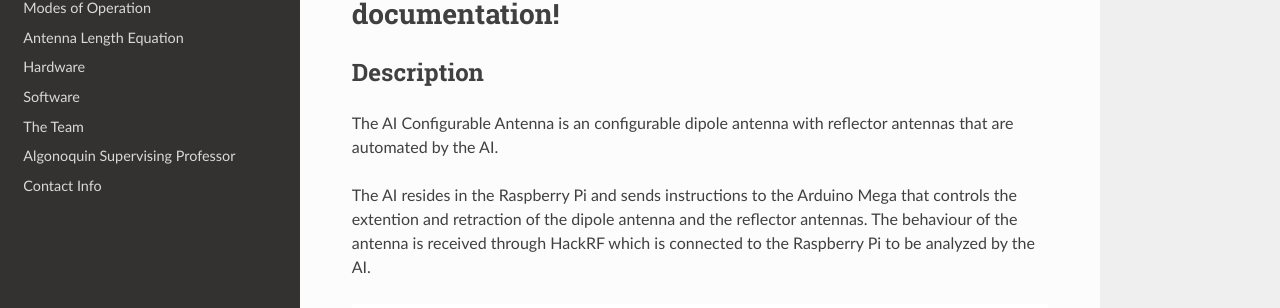
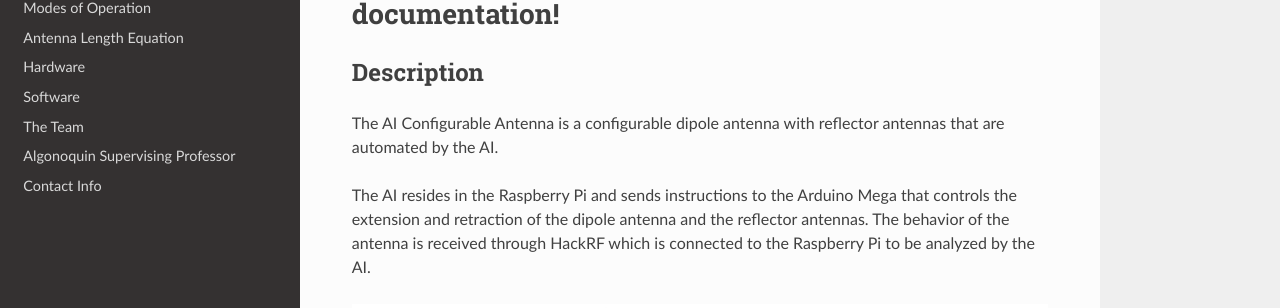
Before and after one commit to OcaJoy/AIConfigurableAntenna, a Sphinx documentation site: the page built from docs/source/index.rst, in a window 1280 px wide and 900 px high. Shown: the part 141-449 px from the top of the window. Built offline with Sphinx 7.4.7 and the Read the Docs theme 2.0.0, drawn with Linux system fonts in a browser that asks for light colours.

Commit message:
Updated Documentation

```diff
--- a/docs/source/contents.rst
+++ b/docs/source/contents.rst
@@ -2,9 +2,9 @@ Welcome to AIConfigurableAntenna's documentation!
 =================================================
 Description
 -----------
-The AI Configurable Antenna is an configurable dipole antenna with reflector antennas that are automated by the AI.
+The AI Configurable Antenna is a configurable dipole antenna with reflector antennas that are automated by the AI.
 
-The AI resides in the Raspberry Pi and sends instructions to the Arduino Mega that controls the extention and retraction of the dipole antenna and the reflector antennas. The behaviour of the antenna is received through HackRF which is connected to the Raspberry Pi to be analyzed by the AI.
+The AI resides in the Raspberry Pi and sends instructions to the Arduino Mega that controls the extension and retraction of the dipole antenna and the reflector antennas. The behavior of the antenna is received through HackRF which is connected to the Raspberry Pi to be analyzed by the AI.
 
 .. figure:: img/AIConfigurableAntenna.jpg
    :align: center
--- a/docs/source/index.rst
+++ b/docs/source/index.rst
@@ -3,9 +3,9 @@ Welcome to AIConfigurableAntenna's documentation!
 
 Description
 -----------
-The AI Configurable Antenna is an configurable dipole antenna with reflector antennas that are automated by the AI.
+The AI Configurable Antenna is a configurable dipole antenna with reflector antennas that are automated by the AI.
 
-The AI resides in the Raspberry Pi and sends instructions to the Arduino Mega that controls the extention and retraction of the dipole antenna and the reflector antennas. The behaviour of the antenna is received through HackRF which is connected to the Raspberry Pi to be analyzed by the AI.
+The AI resides in the Raspberry Pi and sends instructions to the Arduino Mega that controls the extension and retraction of the dipole antenna and the reflector antennas. The behavior of the antenna is received through HackRF which is connected to the Raspberry Pi to be analyzed by the AI.
 
 .. figure:: img/AIConfigurableAntenna.jpg
    :align: center
```
